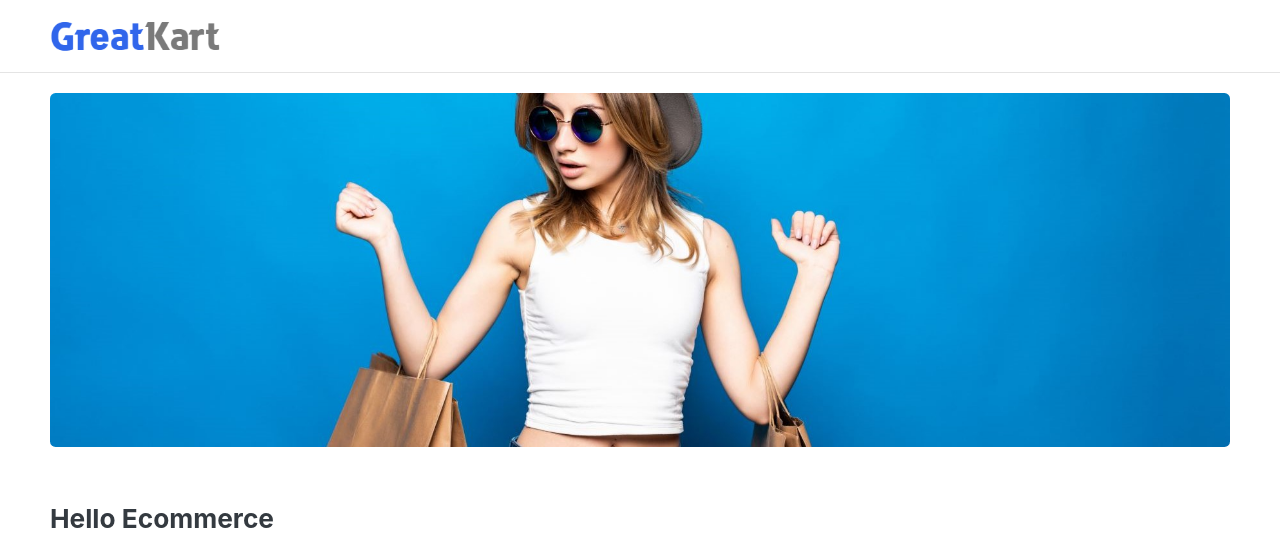
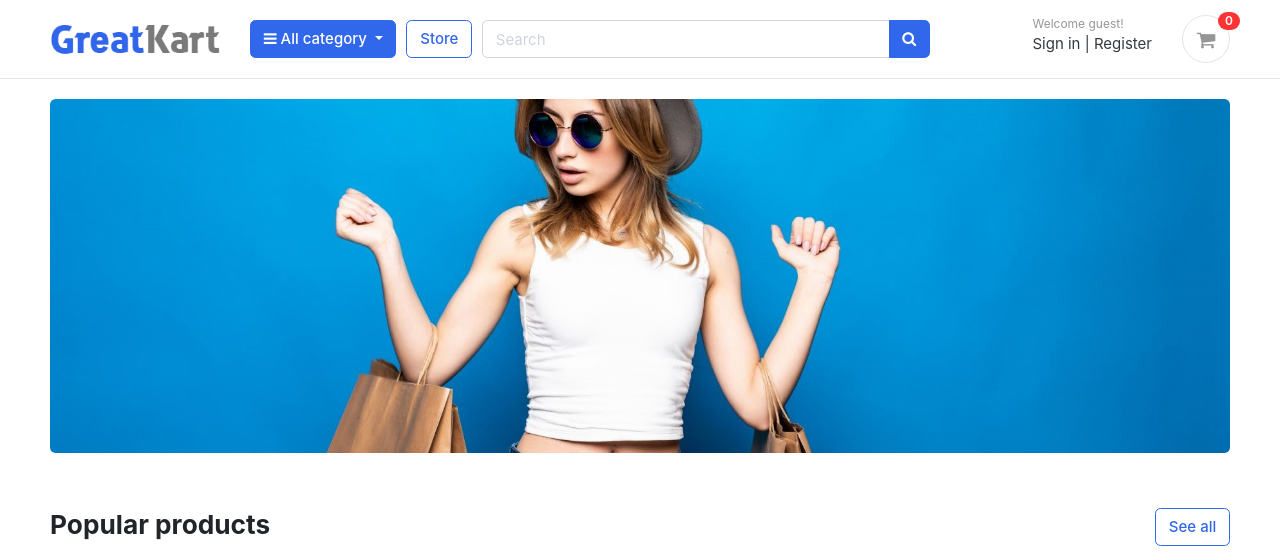
Before and after one commit to Adij25/EcommerceWebsite-Django, a Django app: page / in a window 1280 px wide. Shown: the top 560 px of the page. Run offline with Django 3.2, Linux system fonts and the light colour scheme; some libraries are stand-ins or nearby versions; some web fonts are replaced.

Commit message:
update in html

```diff
--- a/MusicalShop/settings.py
+++ b/MusicalShop/settings.py
@@ -119,9 +119,9 @@ USE_TZ = True
 # https://docs.djangoproject.com/en/3.1/howto/static-files/
 
 STATIC_URL = '/static/'
-# STATICFILES_DIRS = [
-#     'MusicalShop/static',
-# ]
+STATICFILES_DIRS = [
+    'MusicalShop/static',
+]
 STATIC_ROOT = BASE_DIR /'static'
 
 # media files configuration
--- a/templates/base.html
+++ b/templates/base.html
@@ -7,7 +7,7 @@
 <meta http-equiv="cache-control" content="max-age=604800" />
 <meta name="viewport" content="width=device-width, initial-scale=1, shrink-to-fit=no">
 
-<title>GreatKart | One of the Biggest Online Shopping Platform</title>
+<title>Music Shop | One of the Biggest Online Shopping Platform</title>
 
 <link href="{% static 'images/favicon.ico' %}" rel="shortcut icon" type="image/x-icon">
 
@@ -16,6 +16,7 @@
 
 <!-- Bootstrap4 files-->
 <script src="{% static 'js/bootstrap.bundle.min.js' %}" type="text/javascript"></script>
+
 <link href="{% static 'css/bootstrap.css' %}" rel="stylesheet" type="text/css"/>
 
 <!-- Font awesome 5 -->
@@ -23,6 +24,7 @@
 
 <!-- custom style -->
 <link href="{% static 'css/ui.css' %}" rel="stylesheet" type="text/css"/>
+
 <link href="{% static 'css/responsive.css' %}" rel="stylesheet" media="only screen and (max-width: 1200px)" />
 
 <link href="{% static 'css/custom.css' %}" rel="stylesheet" type="text/css"/>
@@ -30,7 +32,9 @@
 
 <!-- custom javascript -->
 <script src="{% static 'js/script.js' %}" type="text/javascript"></script>
+
 <script src="https://ajax.googleapis.com/ajax/libs/jquery/3.5.1/jquery.min.js"></script>
+
 <script src="{% static 'js/jquery-3.3.1.min.js' %}" type="text/javascript"></script>
 
 
--- a/templates/home.html
+++ b/templates/home.html
@@ -7,7 +7,7 @@
 <section class="section-intro padding-y-sm">
 	<div class="container">
 		<div class="intro-banner-wrap">
-			<img src="{% static '../static/images/banners/cover.jpg' %}" class="img-fluid rounded">
+			<img src="{% static '../static/images/banners/cover.jpg' %}" class="img-fluid rounded"/>
 		</div>
 	</div>
 </section>
@@ -15,8 +15,73 @@
 <section class="section-name padding-y-sm">
 	<div class="container">
 		<header class="section-heading">
-			<h3>Hello Ecommerce</h3>
+			<a href="" class="btn btn-outline-primary float-right">See all</a>
+			<h3 class="section-title">Popular products</h3>
 		</header>
+		<div class="row">
+			<div class="col-md-3">
+				<div class="card card-product-grid">
+					<a href="./product-detail.html"  class="img-wrap">
+						<img src="{% static 'images/musicproducts/guitar1.jpg' %}" alt=""/>
+					</a>
+					<!-- <a  class="img-wrap"> <img src="{% static '../MusicalShop/static/images/instrumentsgallery/guitar1.jpg' %}" alt=""/> </a> -->
+					<figcaption class="info-wrap">
+						<a href="./product-detail.html"  class="title">Just another product name</a>
+						<div class="price mt-1">₹179.00</div>
+					</figcaption>
+				</div>
+			</div>
+			<div class="col-md-3">
+				<div class="card card-product-grid">
+					<a  class="img-wrap"> <img src="{% static '../static/images/musicproducts/guitar1.jpg' %}" alt=""/> </a>
+					<!-- <a  class="img-wrap"> <img src="{% static '../MusicalShop/static/images/instrumentsgallery/guitar1.jpg' %}" alt=""/> </a> -->
+					<figcaption class="info-wrap">
+						<a  class="title">Just another product name</a>
+						<div class="price mt-1">₹179.00</div>
+					</figcaption>
+				</div>
+			</div>
+			<div class="col-md-3">
+				<div class="card card-product-grid">
+					<a  class="img-wrap"> <img src="{% static '../static/images/musicproducts/guitar1.jpg' %}" alt=""/> </a>
+					<!-- <a  class="img-wrap"> <img src="{% static '../MusicalShop/static/images/instrumentsgallery/guitar1.jpg' %}" alt=""/> </a> -->
+					<figcaption class="info-wrap">
+						<a  class="title">Just another product name</a>
+						<div class="price mt-1">₹179.00</div>
+					</figcaption>
+				</div>
+			</div>
+			<div class="col-md-3">
+				<div class="card card-product-grid">
+					<a  class="img-wrap"> <img src="{% static '../static/images/musicproducts/guitar1.jpg' %}" alt=""/> </a>
+					<!-- <a  class="img-wrap"> <img src="{% static '../MusicalShop/static/images/instrumentsgallery/guitar1.jpg' %}" alt=""/> </a> -->
+					<figcaption class="info-wrap">
+						<a  class="title">Just another product name</a>
+						<div class="price mt-1">₹179.00</div>
+					</figcaption>
+				</div>
+			</div>
+			<div class="col-md-3">
+				<div class="card card-product-grid">
+					<a  class="img-wrap"> <img src="{% static '../static/images/musicproducts/guitar1.jpg' %}" alt=""/> </a>
+					<!-- <a  class="img-wrap"> <img src="{% static '../MusicalShop/static/images/instrumentsgallery/guitar1.jpg' %}" alt=""/> </a> -->
+					<figcaption class="info-wrap">
+						<a  class="title">Just another product name</a>
+						<div class="price mt-1">₹179.00</div>
+					</figcaption>
+				</div>
+			</div>
+			<div class="col-md-3">
+				<div class="card card-product-grid">
+					<a  class="img-wrap"> <img src="{% static '../static/images/musicproducts/guitar1.jpg' %}" alt=""/> </a>
+					<!-- <a  class="img-wrap"> <img src="{% static '../MusicalShop/static/images/instrumentsgallery/guitar1.jpg' %}" alt=""/> </a> -->
+					<figcaption class="info-wrap">
+						<a  class="title">Just another product name</a>
+						<div class="price mt-1">₹179.00</div>
+					</figcaption>
+				</div>
+			</div>
+		</div>
 	</div>
 </section>
 
--- a/templates/includes/navbar.html
+++ b/templates/includes/navbar.html
@@ -9,6 +9,50 @@
             <img class="logo" src="{% static '../../../../static/images/logo.png' %}">
           </a>
         </div>
+        <div class="col-lg col-sm col-md col-6 flex-grow-0">
+          <div class="category-wrap dropdown d-inline-block float-right">
+            <button type="button" class="btn btn-primary dropdown-toggle" data-toggle="dropdown">
+              <i class="fa fa-bars"></i> All category
+            </button>
+            <div class="dropdown-menu">
+              <a class="dropdown-item" href="#">Machinery / Mechanical Parts / Tools </a>
+              <a class="dropdown-item" href="#">Consumer Electronics / Home Appliances </a>
+              <a class="dropdown-item" href="#">Auto / Transportation</a>
+              <a class="dropdown-item" href="#">Apparel / Textiles / Timepieces </a>
+              <a class="dropdown-item" href="#">Home & Garden / Construction / Lights </a>
+              <a class="dropdown-item" href="#">Beauty & Personal Care / Health </a>
+            </div>
+          </div>
+        </div>
+        <a href="./store.html" class="btn btn-outline-primary">Store</a>
+        <div class="col-lg  col-md-6 col-sm-12 col">
+          <form action="#" class="search">
+            <div class="input-group w-100">
+                <input type="text" class="form-control" style="width:60%;" placeholder="Search">
+
+                <div class="input-group-append">
+                  <button class="btn btn-primary" type="submit">
+                    <i class="fa fa-search"></i>
+                  </button>
+                </div>
+              </div>
+          </form>
+        </div>
+        <div class="col-lg-3 col-sm-6 col-8 order-2 order-lg-3">
+          <div class="d-flex justify-content-end mb-3 mb-lg-0">
+            <div class="widget-header">
+              <small class="title text-muted">Welcome guest!</small>
+              <div>
+                <a href="./signin.html">Sign in</a> <span class="dark-transp"> | </span>
+                <a href="./register.html"> Register</a>
+              </div>
+            </div>
+            <a href="./cart.html" class="widget-header pl-3 ml-3">
+              <div class="icon icon-sm rounded-circle border"><i class="fa fa-shopping-cart"></i></div>
+              <span class="badge badge-pill badge-danger notify">0</span>
+            </a>
+          </div>
+        </div>
       </div>
     </div>
   </section>
```
